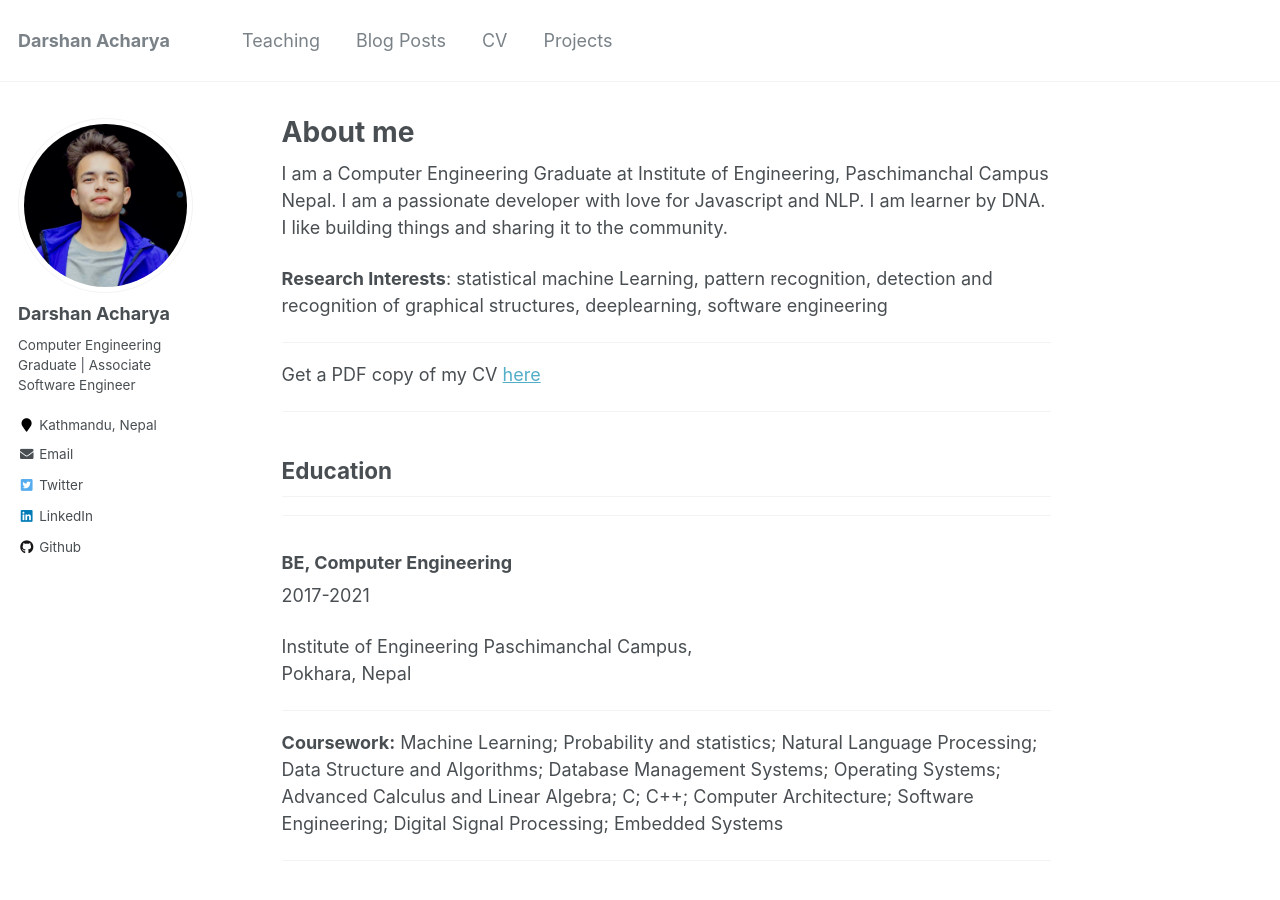
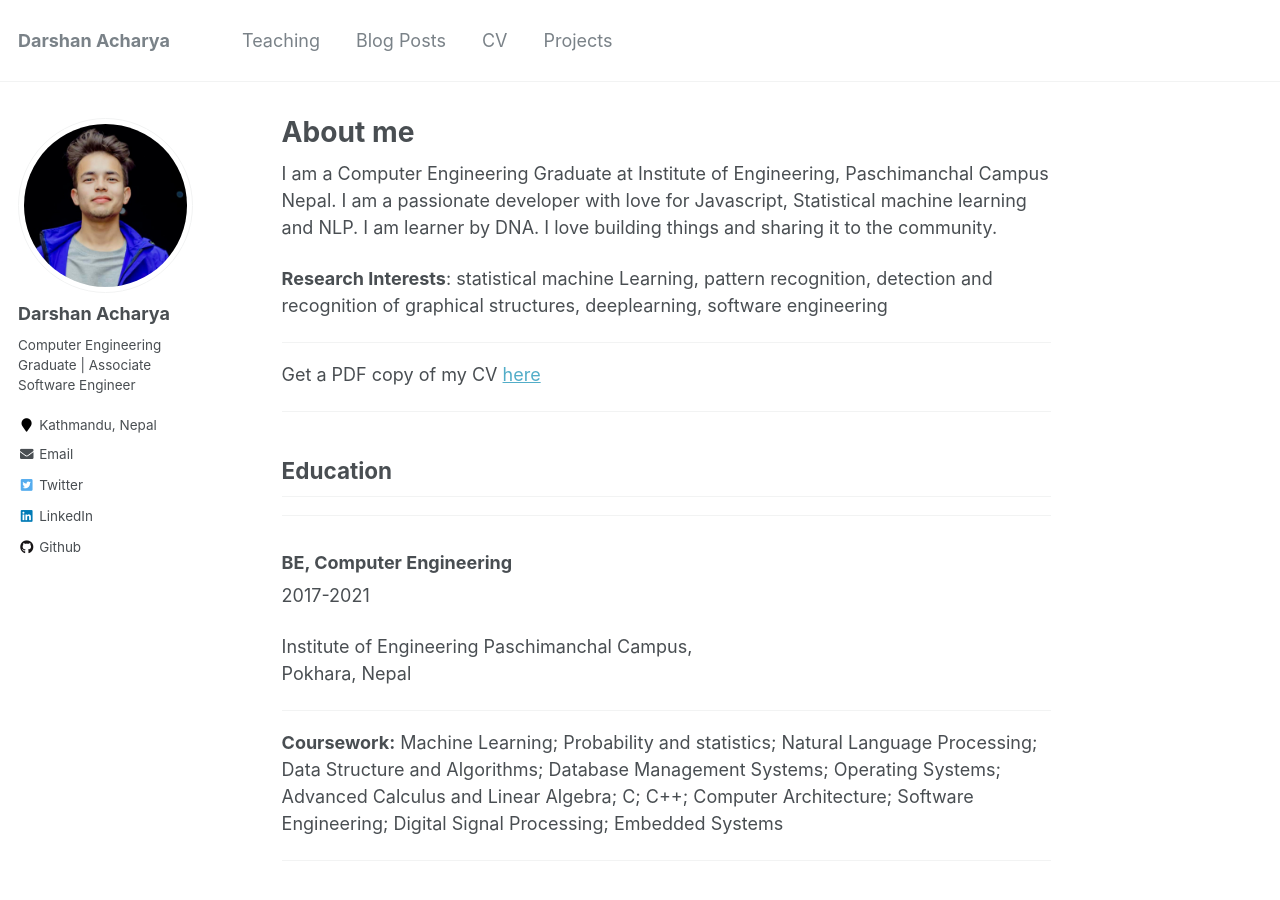
Before and after one commit to acharyadarshan/acharyadarshan.github.io, a Jekyll site: the page built from _pages/about.md, in a window 1280 px wide and 900 px high. Built offline with Jekyll 4.4.1, drawn with Linux system fonts in a browser that asks for light colours.

Commit message:
about change

```diff
--- a/_pages/about.md
+++ b/_pages/about.md
@@ -18,7 +18,7 @@ Graduate Research Assisstant, <br>
  -->
 
 I am a Computer Engineering Graduate at Institute of Engineering, Paschimanchal Campus Nepal.
-I am a passionate developer with love for Javascript and NLP. I am learner by DNA. I like building things and sharing it to the community.
+I am a passionate developer with love for Javascript, Statistical machine learning and NLP. I am learner by DNA. I love building things and sharing it to the community.
 
 **Research Interests**: statistical machine Learning, pattern recognition, detection and recognition of graphical structures, deeplearning, software engineering
 
```
